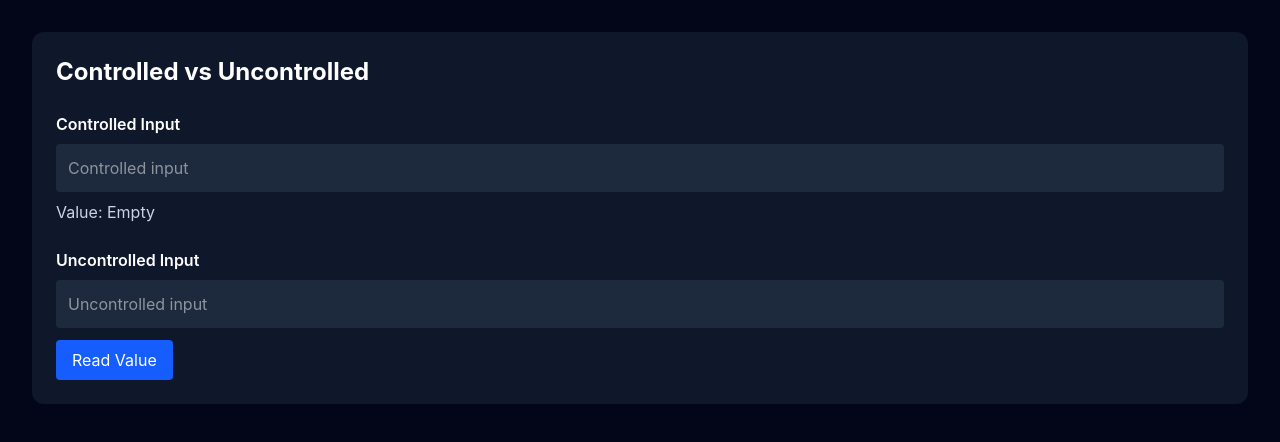
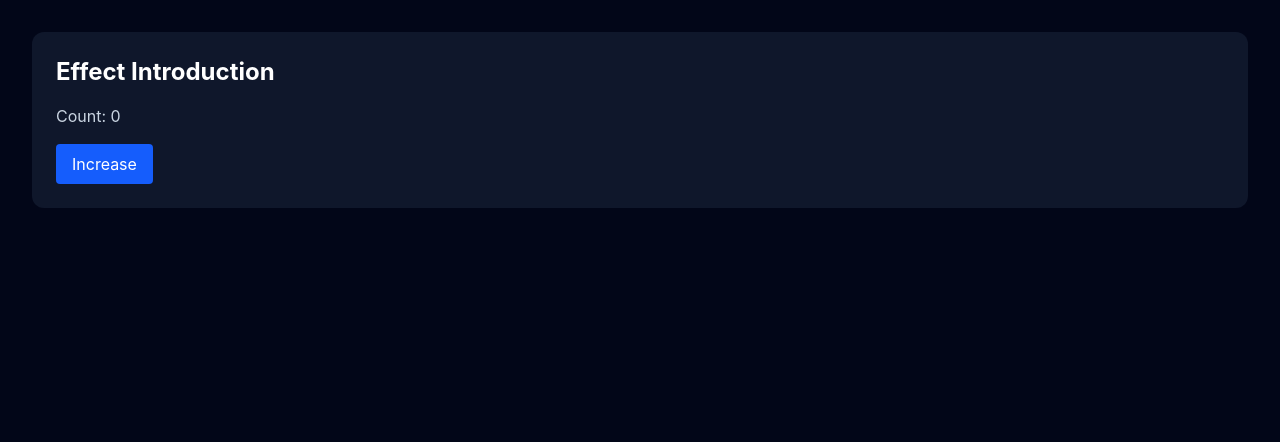
Before and after one commit to foysaliio/React-Mastery-Journey, a React (Vite) app: page / in a window 1280 px wide. Shown: the top 442 px of the page. Built offline with nearby package versions, Linux system fonts and the light colour scheme.

Commit message:
feat(react): understand effects

```diff
--- a/src/App.tsx
+++ b/src/App.tsx
@@ -1,9 +1,9 @@
-import InputComparison from "./Components/InputComparison";
+import EffectIntro from "./Components/EffectIntro";
 
 function App() {
   return (
     <main className="min-h-screen bg-slate-950 p-8">
-      <InputComparison />
+      <EffectIntro />
     </main>
   );
 }
--- /dev/null
+++ b/src/Components/EffectIntro.tsx
@@ -0,0 +1,27 @@
+import { useEffect, useState } from "react";
+
+const EffectIntro = () => {
+  const [count, setCount] = useState<number>(0);
+
+  useEffect(() => {
+    document.title = `Count: ${count}`;
+  }, [count]);
+
+  return (
+    <section className="rounded-xl bg-slate-900 p-6 text-white">
+      <h2 className="text-2xl font-bold">Effect Introduction</h2>
+
+      <p className="mt-4 text-slate-300">Count: {count}</p>
+
+      <button
+        type="button"
+        onClick={() => setCount((current) => current + 1)}
+        className="mt-4 rounded bg-blue-600 px-4 py-2"
+      >
+        Increase
+      </button>
+    </section>
+  );
+};
+
+export default EffectIntro;
--- a/src/Components/InputComparison.tsx
+++ /dev/null
@@ -1,58 +0,0 @@
-import { useRef, useState } from "react";
-
-function InputComparison() {
-  const [controlledName, setControlledName] = useState<string>("");
-
-  const uncontrolledRef = useRef<HTMLInputElement>(null);
-
-  const showUncontrolledValue = (): void => {
-    const value = uncontrolledRef.current?.value;
-
-    console.log("Uncontrolled value:", value);
-  };
-
-  return (
-    <section className="rounded-xl bg-slate-900 p-6 text-white">
-      <h2 className="text-2xl font-bold">Controlled vs Uncontrolled</h2>
-
-      <div className="mt-6 space-y-6">
-        <div>
-          <h3 className="font-semibold">Controlled Input</h3>
-
-          <input
-            type="text"
-            value={controlledName}
-            onChange={(event) => setControlledName(event.currentTarget.value)}
-            placeholder="Controlled input"
-            className="mt-2 w-full rounded bg-slate-800 p-3"
-          />
-
-          <p className="mt-2 text-slate-300">
-            Value: {controlledName || "Empty"}
-          </p>
-        </div>
-
-        <div>
-          <h3 className="font-semibold">Uncontrolled Input</h3>
-
-          <input
-            ref={uncontrolledRef}
-            type="text"
-            placeholder="Uncontrolled input"
-            className="mt-2 w-full rounded bg-slate-800 p-3"
-          />
-
-          <button
-            type="button"
-            onClick={showUncontrolledValue}
-            className="mt-3 rounded bg-blue-600 px-4 py-2"
-          >
-            Read Value
-          </button>
-        </div>
-      </div>
-    </section>
-  );
-}
-
-export default InputComparison;
```
